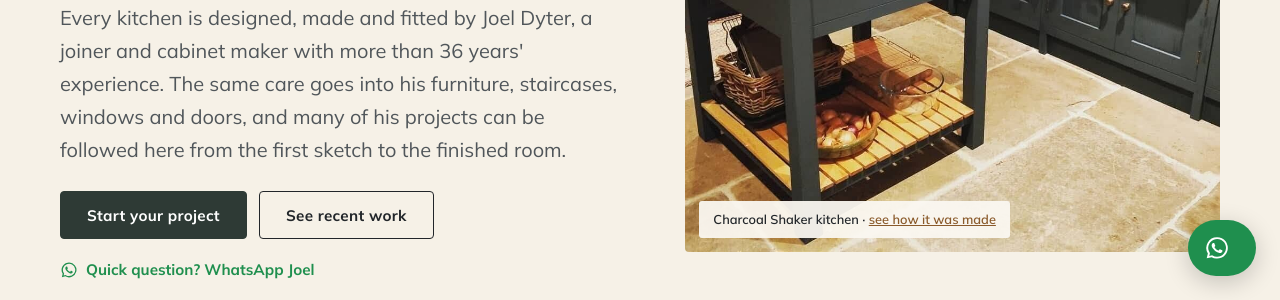
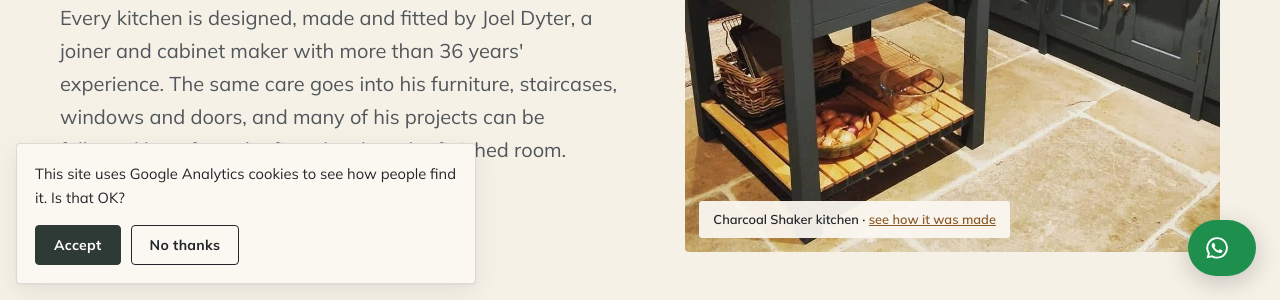
Before and after one commit to halfJobRob/joel-dyter, an Eleventy site: page src/index.njk in a window 1280 px wide. Shown: the part 500-800 px from the top of the page. Built offline with nearby package versions, Linux system fonts and the light colour scheme; Eleventy itself is replaced by a stand-in of ours; files that its build step writes are made by us from their sources; files whose address does not match are found by name.

Commit message:
Google Analytics with consent banner, third-person banner   wording

```diff
--- a/src/_data/site.json
+++ b/src/_data/site.json
@@ -24,7 +24,7 @@
     "pinterest": ""
   },
   "googleReviewUrl": "",
-  "googleAnalyticsId": "",
+  "googleAnalyticsId": "G-MZBNJF71Y6",
   "formAction": "/enquiry.php",
   "demoHosts": ["github.io", "localhost", "127.0.0.1"]
 }
--- a/src/_includes/partials/consent.njk
+++ b/src/_includes/partials/consent.njk
@@ -1,5 +1,5 @@
 <div class="consent" data-consent hidden>
-  <p>I use Google Analytics cookies to see how people find this site. Is that OK?</p>
+  <p>This site uses Google Analytics cookies to see how people find it. Is that OK?</p>
   <div class="consent__actions">
     <button class="btn btn--small" type="button" data-consent-accept>Accept</button>
     <button class="btn btn--small btn--ghost" type="button" data-consent-decline>No thanks</button>
```
